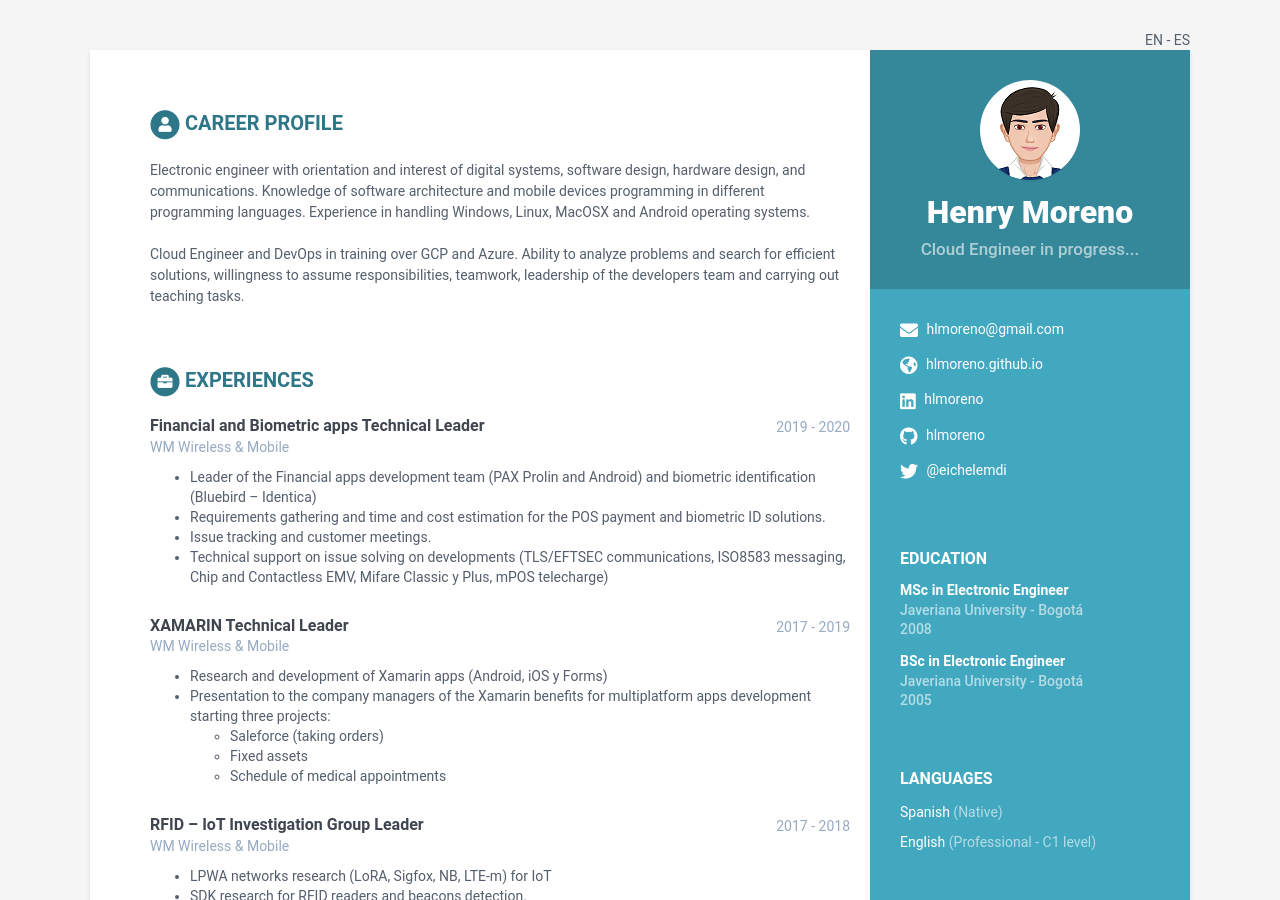
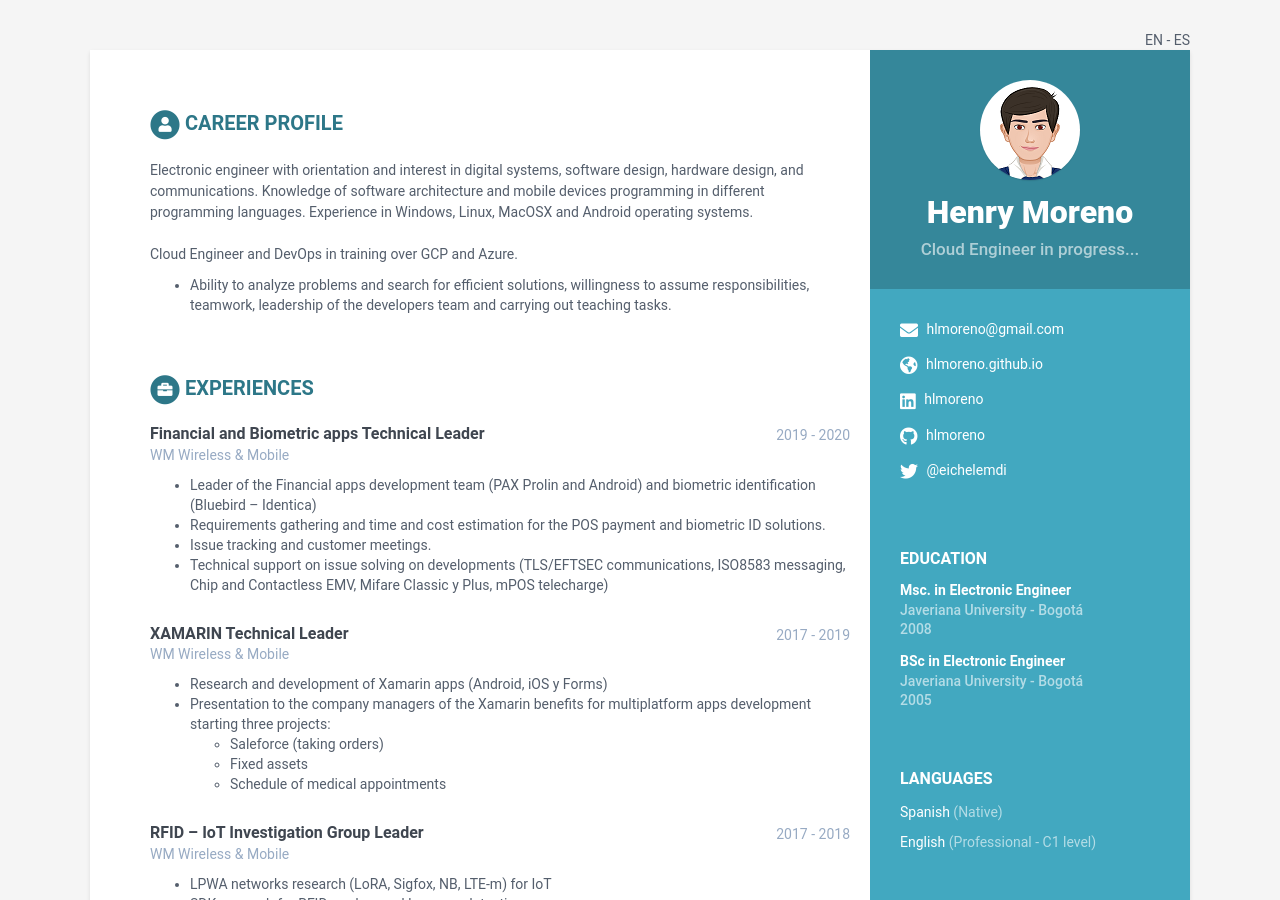
Before and after one commit to hlmoreno/hlmoreno.github.io, a Jekyll site: the page built from index.html, in a window 1280 px wide and 900 px high. Built offline with Jekyll 4.4.1, drawn with Linux system fonts in a browser that asks for light colours.

Commit message:
Correcciones inglés

```diff
--- a/_data/data.yml
+++ b/_data/data.yml
@@ -44,12 +44,12 @@
 career-profile:
     title: Career Profile
     summary: |
-      Electronic engineer with orientation and interest  of digital systems, software design, hardware design, and communications.
-      Knowledge of software architecture and mobile devices programming in different programming languages. Experience in handling Windows, Linux, MacOSX and Android operating systems.<br><br>
+      Electronic engineer with orientation and interest in digital systems, software design, hardware design, and communications.
+      Knowledge of software architecture and mobile devices programming in different programming languages. Experience in Windows, Linux, MacOSX and Android operating systems.<br><br>
       Cloud Engineer and DevOps in training over GCP and Azure.
-      Ability to analyze problems and search for efficient solutions, willingness to assume responsibilities, teamwork, leadership of the developers team and carrying out teaching tasks.
+      - Ability to analyze problems and search for efficient solutions, willingness to assume responsibilities, teamwork, leadership of the developers team and carrying out teaching tasks.
 education:
-    - degree: MSc in Electronic Engineer
+    - degree: Msc. in Electronic Engineer
       university: Javeriana University - Bogot&aacute;
       time: 2008
       details:
```
